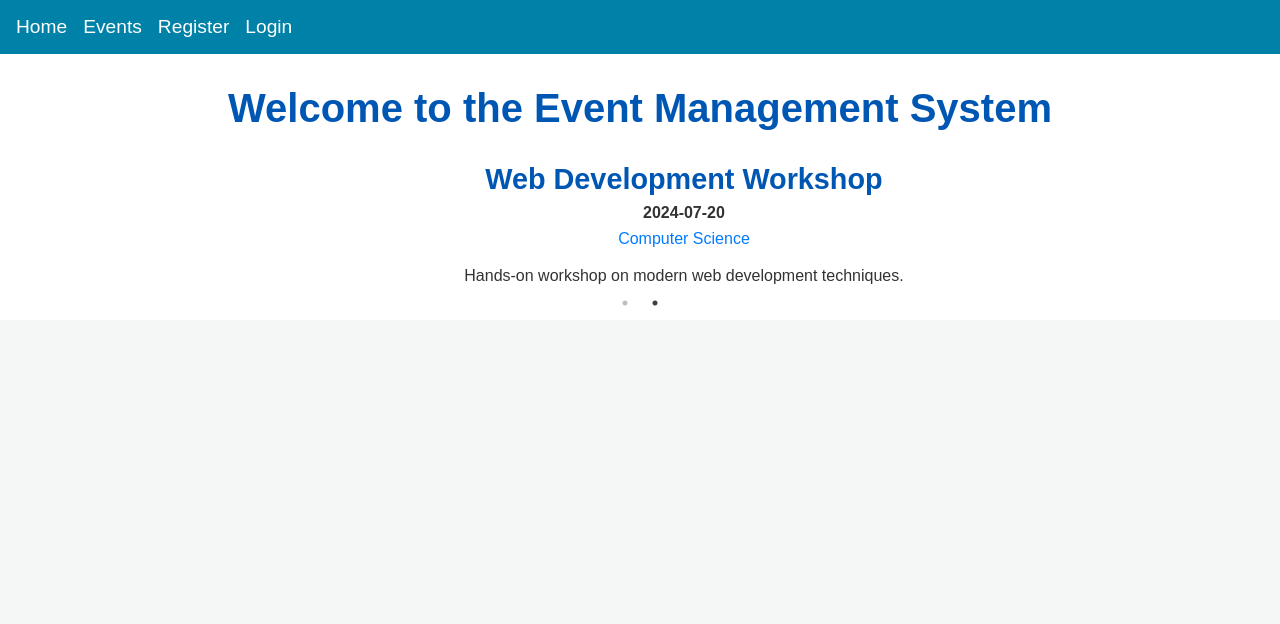
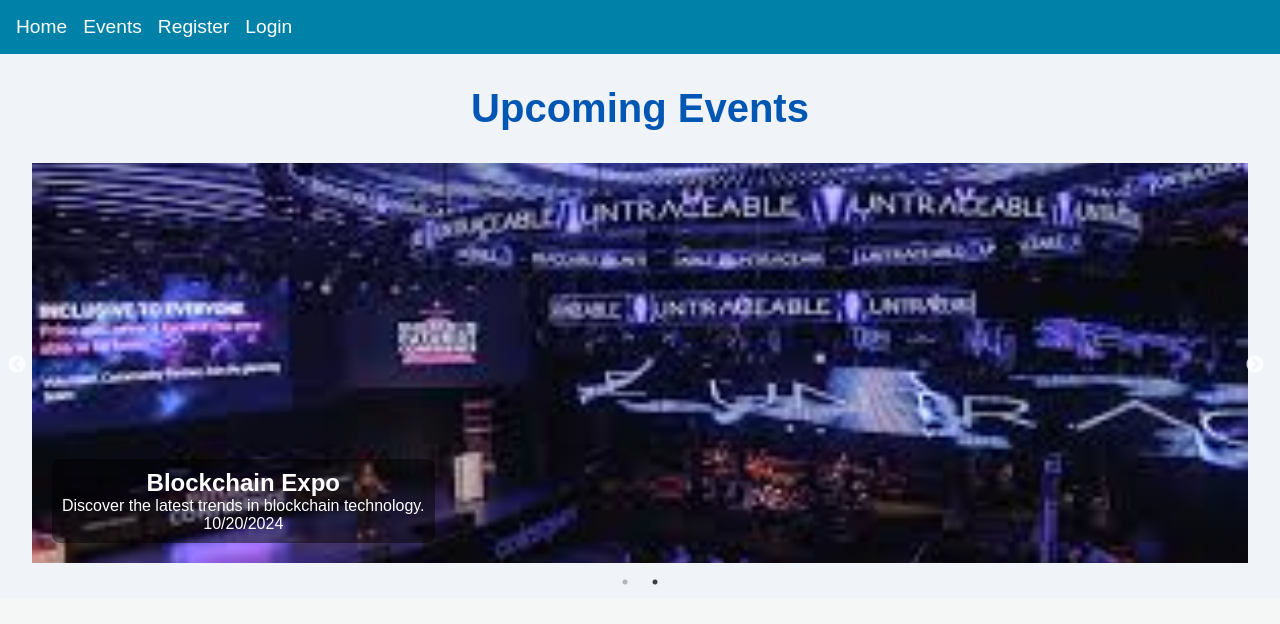
Before and after one commit to 1norey/event-management-system, a React (Create React App) app in the folder frontend/: page / in a window 1280 px wide. Shown: the top 624 px of the page. Built offline with nearby package versions, Linux system fonts and the light colour scheme.

Commit message:
Shtimi i fotografive ne slider

```diff
--- a/frontend/src/App.js
+++ b/frontend/src/App.js
@@ -12,6 +12,9 @@ import Event from './pages/Event';
 import CreateEvent from './pages/CreateEvent';
 import Reservations from './pages/Reservations';
 import PrivateRoute from './components/PrivateRoute';
+import "slick-carousel/slick/slick.css";
+import "slick-carousel/slick/slick-theme.css";
+
 
 function App() {
     return (
--- a/frontend/src/index.js
+++ b/frontend/src/index.js
@@ -5,6 +5,9 @@ import { BrowserRouter as Router } from 'react-router-dom';
 import { ToastContainer } from 'react-toastify';
 import 'react-toastify/dist/ReactToastify.css';
 import './index.css';
+import "slick-carousel/slick/slick.css";
+import "slick-carousel/slick/slick-theme.css";
+
 
 const container = document.getElementById('root');
 const root = ReactDOM.createRoot(container);
--- a/frontend/src/pages/Home.js
+++ b/frontend/src/pages/Home.js
@@ -1,38 +1,53 @@
 import React from 'react';
 import Slider from 'react-slick';
-import 'slick-carousel/slick/slick.css';
-import 'slick-carousel/slick/slick-theme.css';
-import './home.css'; // Import your main home.css file
-import './slider.css'; // Import the newly created slider.css file
+import './home.css';
+import './slider.css';
 
 const Home = () => {
     const events = [
-        { title: 'AI & Machine Learning Conference', date: '2024-06-15', category: 'Computer Science', description: 'Explore the latest trends in AI and Machine Learning.'},
-        { title: 'Web Development Workshop', date: '2024-07-20', category: 'Computer Science', description: 'Hands-on workshop on modern web development techniques.' },
+        {
+            id: 1,
+            title: "AI Conference 2024",
+            date: "2024-09-15",
+            description: "Join us for a day of insightful talks and networking with AI experts.",
+            imageUrl: "/EventImages/AiEventImage.png"
+        },
+        {
+            id: 2,
+            title: "Blockchain Expo",
+            date: "2024-10-20",
+            description: "Discover the latest trends in blockchain technology.",
+            imageUrl: "/EventImages/BlockchainEventImage.png"
+        },
         // Add more events as needed
     ];
 
-    const sliderSettings = {
+    const settings = {
         dots: true,
         infinite: true,
         speed: 500,
         slidesToShow: 1,
         slidesToScroll: 1,
-        autoplay: true,
-        autoplaySpeed: 5000,
+        autoplay: true,  // Enable autoplay
+        autoplaySpeed: 3000,  // Change slide every 3 seconds
+        arrows: true  // Show navigation arrows
     };
 
     return (
         <div className="home-container">
-            <h1 className="home-title">Welcome to the Event Management System</h1>
-            <Slider {...sliderSettings}>
-                {events.map((event, index) => (
-                    <div key={index} className="slider-item" >
-                        <div className="content">
-                            <h2 className="event-title">{event.title}</h2>
-                            <p className="event-date">{event.date}</p>
-                            <p className="event-category">{event.category}</p>
-                            <p className="event-description">{event.description}</p>
+            <h1 className="home-title">Upcoming Events</h1>
+            <Slider {...settings}>
+                {events.map(event => (
+                    <div key={event.id} className="slider-item">
+                        <div
+                            className="slider-item-background"
+                            style={{ backgroundImage: `url(${event.imageUrl})` }}
+                        >
+                            <div className="slider-content">
+                                <h2>{event.title}</h2>
+                                <p>{event.description}</p>
+                                <p>{new Date(event.date).toLocaleDateString()}</p>
+                            </div>
                         </div>
                     </div>
                 ))}
--- a/frontend/src/pages/home.css
+++ b/frontend/src/pages/home.css
@@ -1,12 +1,8 @@
-/* home.css */
-
-home {
- background-color: #ffffff;
-}
+/* src/pages/home.css */
 
 .home-container {
     padding: 2rem;
-    background-color: #ffffff;
+    background-color: #f0f4f8;
     color: #333;
     text-align: center;
 }
@@ -16,70 +12,3 @@ home {
     margin-bottom: 2rem;
     color: #0056b3;
 }
-
-/* Slider styles */
-.slider {
-    position: relative;
-    overflow: hidden;
-    height: 500px; /* Adjust height as needed */
-}
-
-.slider-item {
-    width: 100%;
-    height: 100%;
-    background-size: cover;
-    background-position: center;
-    transition: opacity 0.5s ease-in-out;
-}
-
-.slider-item.active {
-    opacity: 1;
-    z-index: 1;
-}
-
-/* Event card styles */
-.events-grid {
-    display: grid;
-    grid-template-columns: repeat(auto-fit, minmax(300px, 1fr));
-    gap: 2rem;
-    margin-top: 2rem;
-}
-
-.event-card {
-    background-color: #fff;
-    padding: 1.5rem;
-    border-radius: 8px;
-    box-shadow: 0 2px 4px rgba(0, 0, 0, 0.1);
-    transition: transform 0.2s;
-}
-
-.event-card:hover {
-    transform: translateY(-5px);
-}
-
-.event-title {
-    font-size: 1.8rem;
-    color: #0056b3;
-    margin-bottom: 0.5rem;
-}
-
-.event-date,
-.event-category,
-.event-description {
-    font-size: 1rem;
-    color: #333;
-}
-
-.event-date {
-    font-weight: bold;
-    margin-bottom: 0.5rem;
-}
-
-.event-category {
-    color: #007bff;
-    margin-bottom: 1rem;
-}
-
-.event-description {
-    line-height: 1.5;
-}
--- a/frontend/src/pages/slider.css
+++ b/frontend/src/pages/slider.css
@@ -1,27 +1,32 @@
-/* slider.css */
+/* src/pages/slider.css */
 
-.slider {
+.slider-item {
+    position: relative;
     width: 100%;
     height: 400px; /* Adjust height as needed */
-    overflow: hidden;
 }
 
-.slider-item {
+.slider-item-background {
     width: 100%;
     height: 100%;
     background-size: cover;
     background-position: center;
-    transition: transform 0.5s ease;
+    background-repeat: no-repeat;
 }
 
-.slider-item:first-child {
-    transform: translateX(0%);
+.slider-content {
+    position: absolute;
+    bottom: 20px;
+    left: 20px;
+    background: rgba(0, 0, 0, 0.5);
+    color: #fff;
+    padding: 10px;
+    border-radius: 8px;
 }
 
-.slider-item:nth-child(2) {
-    transform: translateX(100%);
+.slider-item img {
+    width: 100%;
+    height: 100%;
+    object-fit: cover;
+    display: block;
 }
-
-.slider-item:nth-child(3) {
-    transform: translateX(200%);
-}
```
Also changed, not shown: frontend/public/EventImages/BlockchainEventImage.png (added).
